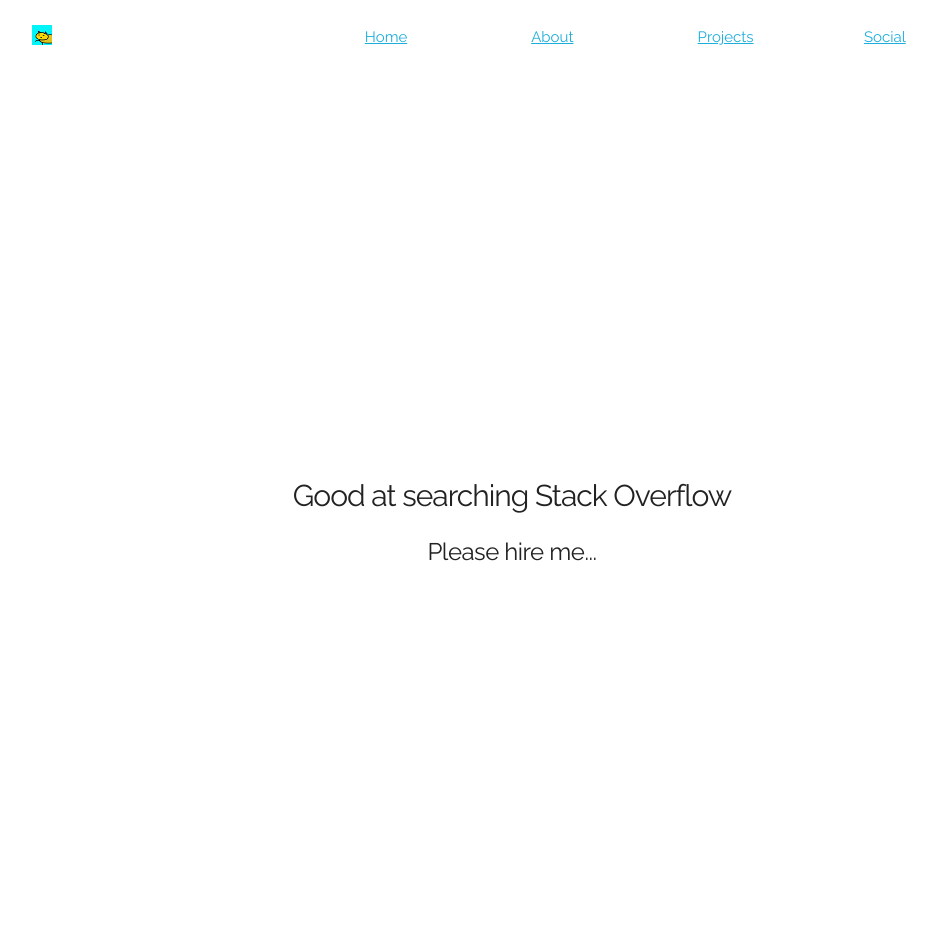
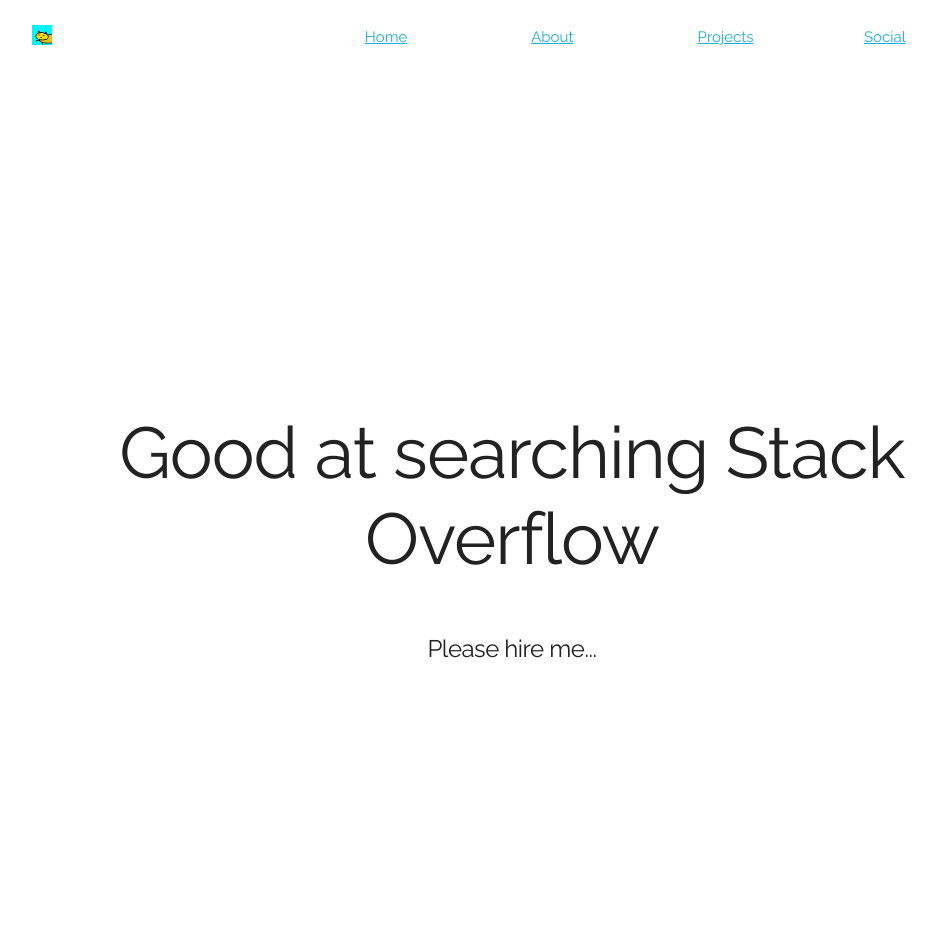
Before and after one commit to rootw4re/h313.github.io, a Jekyll site: the page built from index.html, in a window 1280 px wide. Shown: the top 952 px of the page, without its empty margins (128-1064 px from the left). Built offline with Jekyll 4.4.1, drawn with Linux system fonts in a browser that asks for light colours; nearby versions of some CDN libraries.

Commit message:
make the font on header bigger

```diff
--- a/index.html
+++ b/index.html
@@ -4,7 +4,7 @@ layout: default
 ---
 <div class="container topThing">
   <div class="row">
-    <h1 style="text-align: center; font-size: 80p;"><span id="title">This Guy Can't Make Websites</span></h1>
+    <h1 style="text-align: center; font-size: 72px;"><span id="title">This Guy Can't Make Websites</span></h1>
     <h5 style="text-align: center;">Please hire me...</h5>
   </div>
 </div>
```
